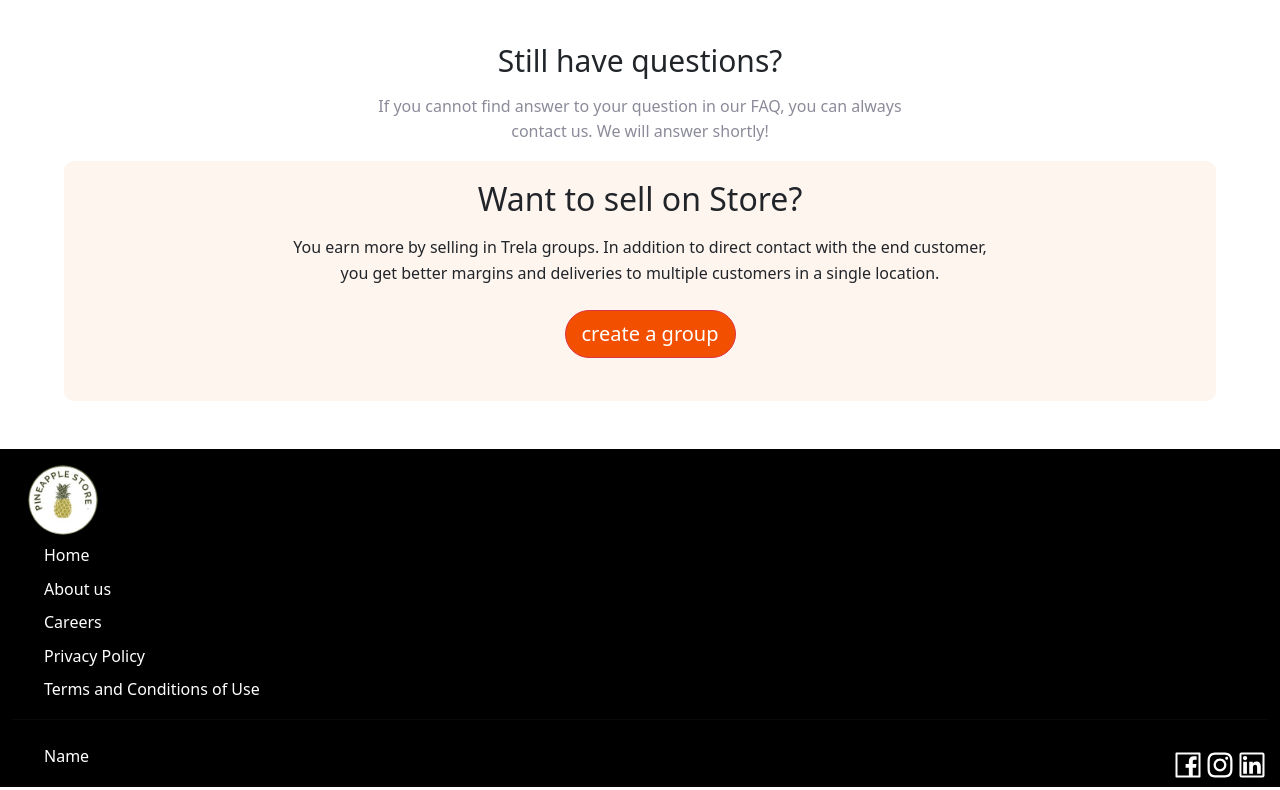
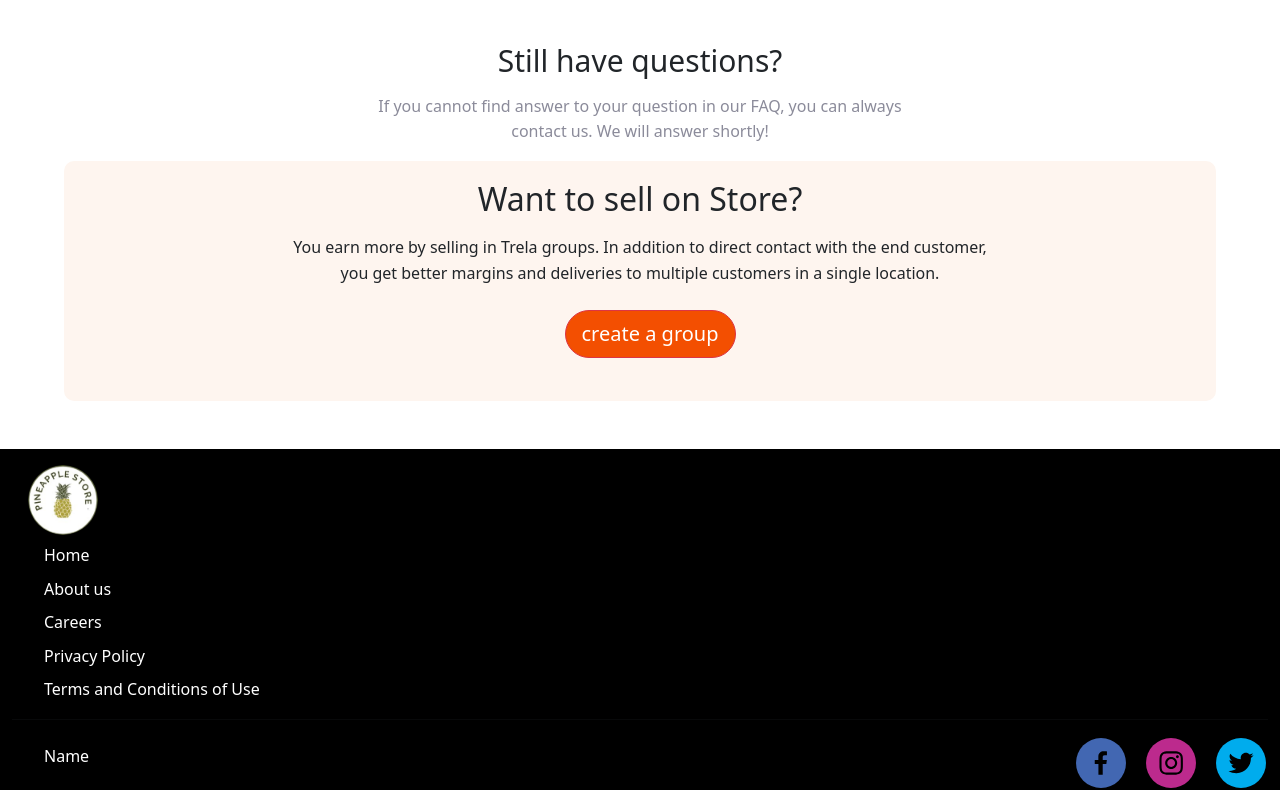
Before and after one commit to salmanpary/pineapple-store, a React (Create React App) app: page / in a window 1280 px wide. Shown: the part 4414-5204 px from the top of the page. Built offline with nearby package versions, Linux system fonts and the light colour scheme.

Commit message:
socials added

```diff
--- a/src/components/Footer.js
+++ b/src/components/Footer.js
@@ -1,10 +1,7 @@
 import React from "react";
 import "./footer.css";
 import logo from "../images/logo1-modified.png";
-import { AiOutlineFacebook } from "react-icons/ai";
-import { AiOutlineInstagram } from "react-icons/ai";
-import { AiOutlineLinkedin } from "react-icons/ai";
-
+import { SocialIcon } from "react-social-icons";
 const Footer = () => {
   return (
     <>
@@ -40,16 +37,17 @@ const Footer = () => {
             <li>Name</li>
           </ul>
           <div className="socials">
-            <a href="https://www.w3schools.com/">
-              <AiOutlineFacebook />
-            </a>
+            <div className="space">
+              <SocialIcon url="https://facebook.com/salmanpary" bgColor="	#4267B2" />
+            </div>
 
-            <a href="https://www.w3schools.com/">
-              <AiOutlineInstagram />
-            </a>
-            <a href="https://www.w3schools.com/">
-              <AiOutlineLinkedin />
-            </a>
+            <div className="space">
+              <SocialIcon url="https://instagram.com/salmanpary" bgColor="#bc2a8d" />
+            </div>
+
+            <div className="space">
+              <SocialIcon url="https://twitter.com/jaketrent" />
+            </div>
           </div>
         </div>
       </div>
--- a/src/components/easy.css
+++ b/src/components/easy.css
@@ -21,8 +21,35 @@
 @media only screen and (max-width: 600px) {
     .heading{
 
-padding-right:20px;
-text-align: center;
+font-size: 2.5rem;
 
 }
 }
+@media only screen and (max-width: 491px) {
+    .heading{
+
+font-size: 2.1rem;
+
+}
+}
+@media only screen and (max-width: 422px) {
+    .heading{
+
+font-size: 2rem;
+
+}
+}
+@media only screen and (max-width: 408px) {
+    .heading{
+
+font-size: 1.8rem;
+
+}
+}
+@media only screen and (max-width: 368px) {
+    .heading{
+
+font-size: 1.7rem;
+
+}
+}
--- a/src/components/footer.css
+++ b/src/components/footer.css
@@ -33,12 +33,16 @@ li {
 }
 
 .socials {
-    color: #fff;
-    font-size: 2rem;
+
     display: flex;
     justify-content: space-between;
+
     margin-right: 0;
     margin-left: auto;
+    padding: 2px;
+}
+.space{
+    margin-left: 20px;
 }
 @media only screen and (max-device-width: 480px) {
     .footer{
--- a/src/components/map.css
+++ b/src/components/map.css
@@ -67,12 +67,19 @@
 .res {
     overflow: hidden;
 }
-@media only screen and (max-width: 600px) {
+@media only screen and (max-width: 506px) {
     .headingm{
 
-text-align: center;
-padding-right: 20px;
+font-size:30px ;
 
 
 }
 }
+@media only screen and (max-width: 500px) {
+    .headingm{
+
+font-size:26px ;
+
+
+}
+}
```
